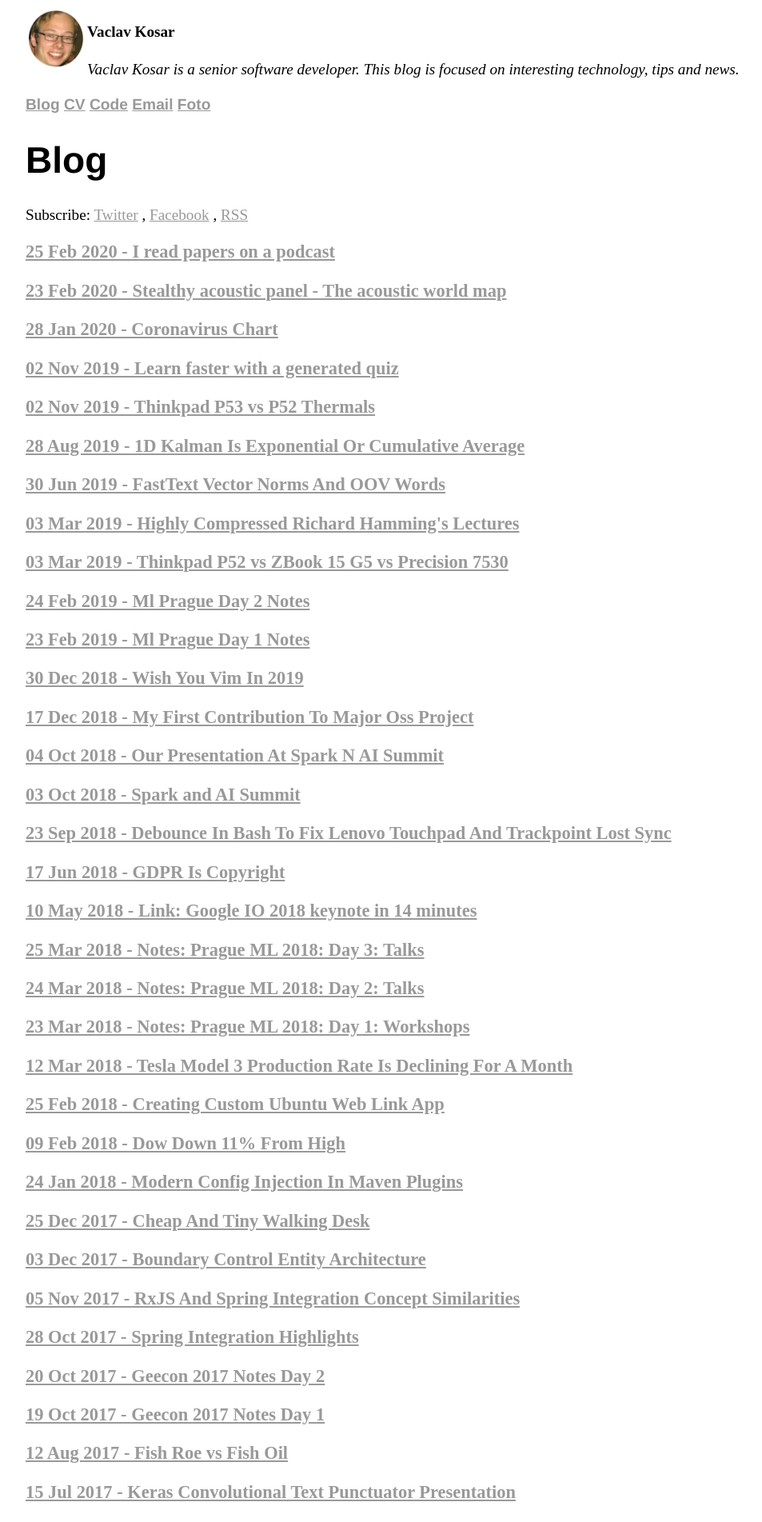
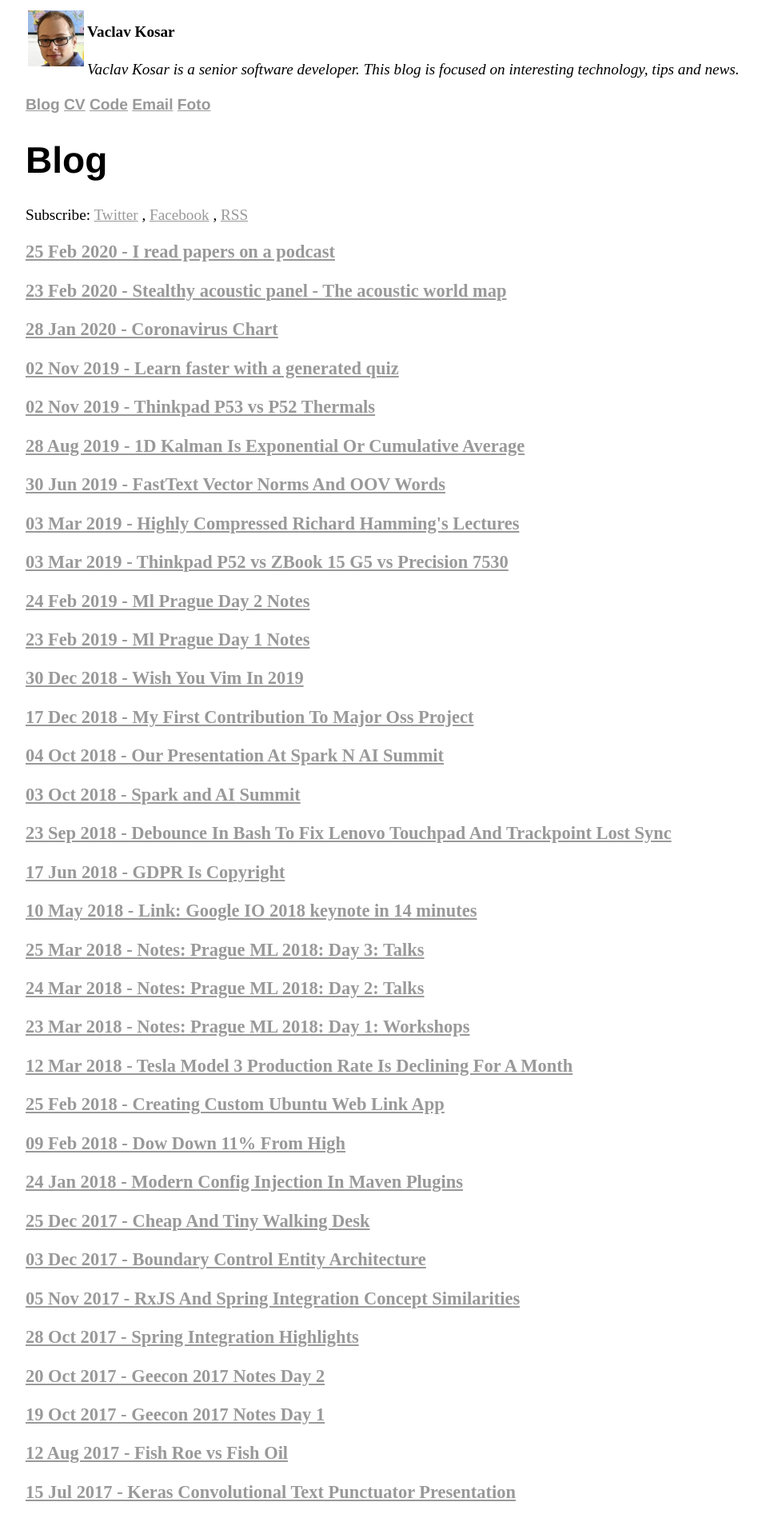
Before and after one commit to vackosar/vackosar.github.io, a Jekyll site: the page built from index.md, in a window 1280 px wide. Shown: the top 1903 px of the page at 80% size, without its empty margins (96-1049 px from the left). Built offline with Jekyll 4.4.1, drawn with Linux system fonts in a browser that asks for light colours.

Commit message:
map face photo

```diff
--- a/_layouts/default.html
+++ b/_layouts/default.html
@@ -32,7 +32,7 @@
     <div style="max-width: 1024px; width: 98.5%;">
         <table>
             <tr>
-                <td><img src="/vaclav_face_circle.png" width="70" alt="Vaclav Kosar's face photo"></td>
+                <td><img src="/map-face.webp" width="70" alt="Vaclav Kosar's face photo"></td>
                 <td>
                     <h4>Vaclav Kosar</h4>
                     <i>{{ site.description }}</i>
```
Also changed, not shown: map-face.webp (added).
